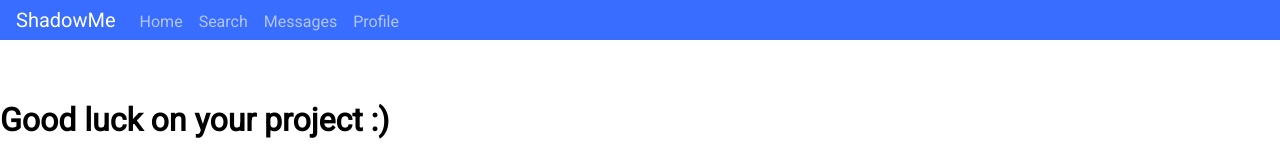
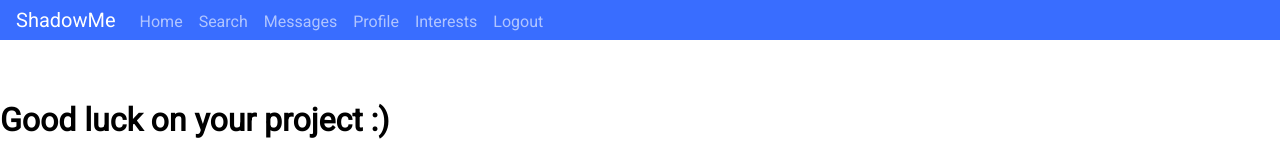
Before and after one commit to evanhong7384/ShadowMe, a React app: page / in a window 1280 px wide. Shown: the top 160 px of the page. Built offline with nearby package versions, Linux system fonts and the light colour scheme; no server answers; the HTML template or start-up script is replaced by a standard one.

Commit message:
add interests and logout links to navbar

```diff
--- a/client/src/components/modules/NavBar.js
+++ b/client/src/components/modules/NavBar.js
@@ -24,6 +24,12 @@ const NavBar = (props) => {
       <Link to="/profile_edit" className="NavBar-link">
         Profile
       </Link>
+      <Link to="/interests" className="NavBar-link">
+        Interests
+      </Link>
+      <Link to="/logout" className="NavBar-link">
+        Logout
+      </Link>
       </div>
     </nav>
     </>
```
